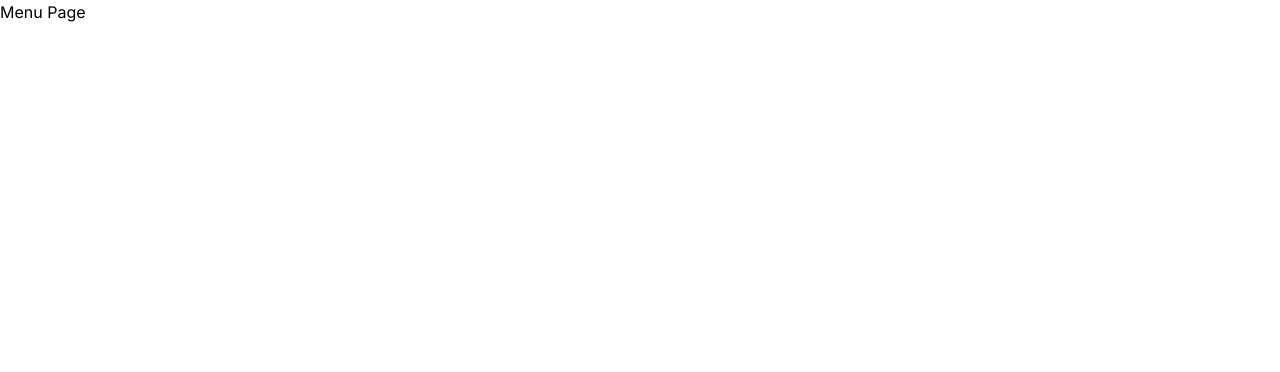
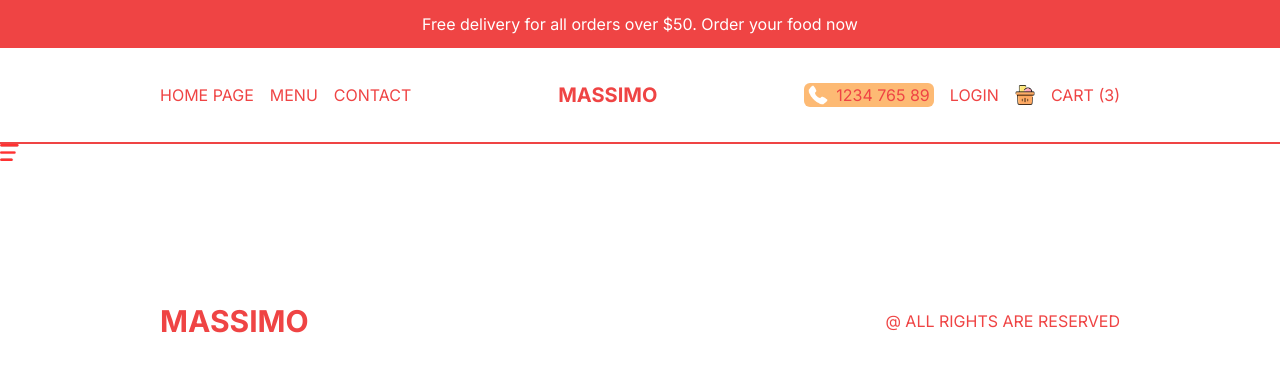
Before and after one commit to ArhamIT-003/Restaurant-UI, a Next.js app: page /menu in a window 1280 px wide. Shown: the top 372 px of the page. Built offline with nearby package versions, Linux system fonts and the light colour scheme.

Commit message:
Notifications, Navbar, Footer are done

```diff
--- a/src/app/layout.tsx
+++ b/src/app/layout.tsx
@@ -1,22 +1,29 @@
-import './globals.css'
-import type { Metadata } from 'next'
-import { Inter } from 'next/font/google'
+import "./globals.css";
+import type { Metadata } from "next";
+import { Inter } from "next/font/google";
+import Notification from "@/components/Notification";
+import Navbar from "@/components/Navbar";
+import Footer from "@/components/Footer";
 
-const inter = Inter({ subsets: ['latin'] })
+const inter = Inter({ subsets: ["latin"] });
 
 export const metadata: Metadata = {
-  title: 'Create Next App',
-  description: 'Generated by create next app',
-}
+  title: "Create Next App",
+  description: "Generated by create next app",
+};
 
 export default function RootLayout({
   children,
 }: {
-  children: React.ReactNode
+  children: React.ReactNode;
 }) {
   return (
     <html lang="en">
-      <body className={inter.className}>{children}</body>
+      <body className={inter.className}>
+        <Notification /> <Navbar />
+        {children}
+        <Footer />
+      </body>
     </html>
-  )
+  );
 }
--- a/src/app/menu/page.tsx
+++ b/src/app/menu/page.tsx
@@ -1,9 +1,89 @@
-import React from "react";
+"use client";
+
+import React, { useState } from "react";
+import Image from "next/image";
+import Link from "next/link";
+import CartIcon from "@/components/CartIcon";
+
+const links = [
+  { id: 1, title: "Home Page", url: "/" },
+  { id: 2, title: "Menu", url: "/menu" },
+  { id: 3, title: "Working Hours", url: "/" },
+  { id: 4, title: "contact", url: "/" },
+];
 
 const Menu = () => {
+  const [user, setUser] = useState(false);
+  const [open, setOpen] = useState(false);
   return (
     <>
-      <main>Menu Page</main>
+      <div>
+        {!open ? (
+          <Image
+            src="/open.png"
+            alt="Menu-button"
+            width={20}
+            height={20}
+            onClick={() => {
+              setOpen(true);
+            }}
+          />
+        ) : (
+          <Image
+            src="/close.png"
+            alt="Menu-button"
+            width={20}
+            height={20}
+            onClick={() => {
+              setOpen(false);
+            }}
+          />
+        )}
+
+        {open && (
+          <div className=" w-full h-[calc(100vh-6rem)] bg-red-500 text-white absolute left-0 top-24 right-0  flex flex-col justify-center items-center text-3xl gap-8 z-10">
+            {links.map((link) => (
+              <Link
+                href={link.url}
+                key={link.id}
+                onClick={() => {
+                  setOpen(false);
+                }}
+              >
+                {link.title}
+              </Link>
+            ))}
+            {!user ? (
+              <Link
+                href="/login"
+                onClick={() => {
+                  setOpen(false);
+                }}
+              >
+                Login
+              </Link>
+            ) : (
+              <Link
+                href="/orders"
+                onClick={() => {
+                  setOpen(false);
+                }}
+              >
+                Orders
+              </Link>
+            )}
+
+            <Link
+              href="/cart"
+              onClick={() => {
+                setOpen(false);
+              }}
+            >
+              <CartIcon />
+            </Link>
+          </div>
+        )}
+      </div>
     </>
   );
 };
--- a/src/app/page.tsx
+++ b/src/app/page.tsx
@@ -1,5 +1,3 @@
-import Image from "next/image";
-
 export default function Home() {
   return <main>Hello world!</main>;
 }
--- /dev/null
+++ b/src/components/CartIcon.tsx
@@ -0,0 +1,22 @@
+"use client";
+
+import Image from "next/image";
+import Link from "next/link";
+import React from "react";
+
+const CartIcon = () => {
+  return (
+    <>
+      <Link href="/cart">
+        <div className="flex items-center gap-4">
+          <div className=" relative w-8 h-8 md:w-5 md:h-5">
+            <Image src="/cart.png" alt="cart-icon" width={32} height={32} />
+          </div>
+          <span>Cart (3)</span>
+        </div>
+      </Link>
+    </>
+  );
+};
+
+export default CartIcon;
--- /dev/null
+++ b/src/components/Footer.tsx
@@ -0,0 +1,17 @@
+import Link from "next/link";
+import React from "react";
+
+const Footer = () => {
+  return (
+    <>
+      <div className="h-12 md:h-24 lg:p-20 xl:p-40 text-red-500 flex items-center justify-between">
+        <Link href="/" className="font-bold text-3xl">
+          MASSIMO
+        </Link>
+        <p>@ ALL RIGHTS ARE RESERVED</p>
+      </div>
+    </>
+  );
+};
+
+export default Footer;
--- /dev/null
+++ b/src/components/Navbar.tsx
@@ -0,0 +1,48 @@
+import React from "react";
+import Menu from "@/app/menu/page";
+import Link from "next/link";
+import CartIcon from "./CartIcon";
+import Image from "next/image";
+
+const Navbar = () => {
+  const user = false;
+  return (
+    <>
+      <div className="h-12 text-red-500 flex items-center justify-between border-b-2 border-b-red-500 uppercase p-4 md:h-24 lg:px-20 xl:px-40">
+        {/* LEFT LINKS */}
+        <div className="hidden md:flex gap-4">
+          <Link href="/">Home Page</Link>
+          <Link href="/menu">Menu</Link>
+          <Link href="/">Contact</Link>
+        </div>
+        {/* LOGO */}
+        <div className="text-xl md:font-bold">Massimo</div>
+
+        {/* Mobile Menu */}
+        <div className="md:hidden">
+          <Menu />
+        </div>
+        {/* RIGHT LINKS */}
+        <div className="hidden md:flex gap-4 justify-center items-center">
+          <div className="flex items-center justify-center bg-orange-300 gap-2 cursor-pointer px-1 rounded-md">
+            <Image src="/phone.png" alt="phone-img" width={20} height={20} />
+            <span>1234 765 89</span>
+          </div>
+          {!user ? (
+            <Link
+              href="/login
+            "
+            >
+              login
+            </Link>
+          ) : (
+            <Link href="/orders">Orders</Link>
+          )}
+          <CartIcon />
+        </div>
+      </div>
+    </>
+  );
+};
+
+export default Navbar;
--- /dev/null
+++ b/src/components/Notification.tsx
@@ -0,0 +1,13 @@
+import React from "react";
+
+const Notification = () => {
+  return (
+    <>
+      <div className="h-12 bg-red-500 text-white text-center flex items-center justify-center text-sm md:text-base cursor-pointer px-4">
+        Free delivery for all orders over $50. Order your food now
+      </div>
+    </>
+  );
+};
+
+export default Notification;
```
